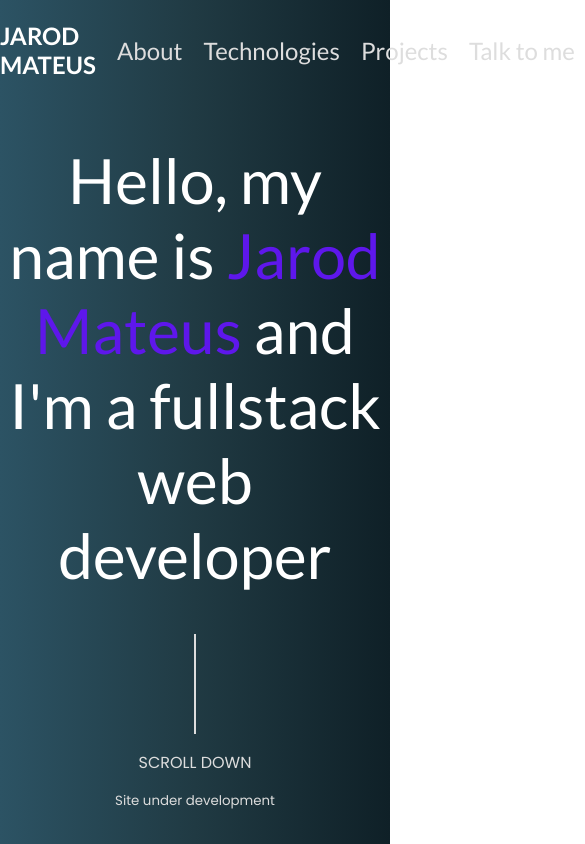
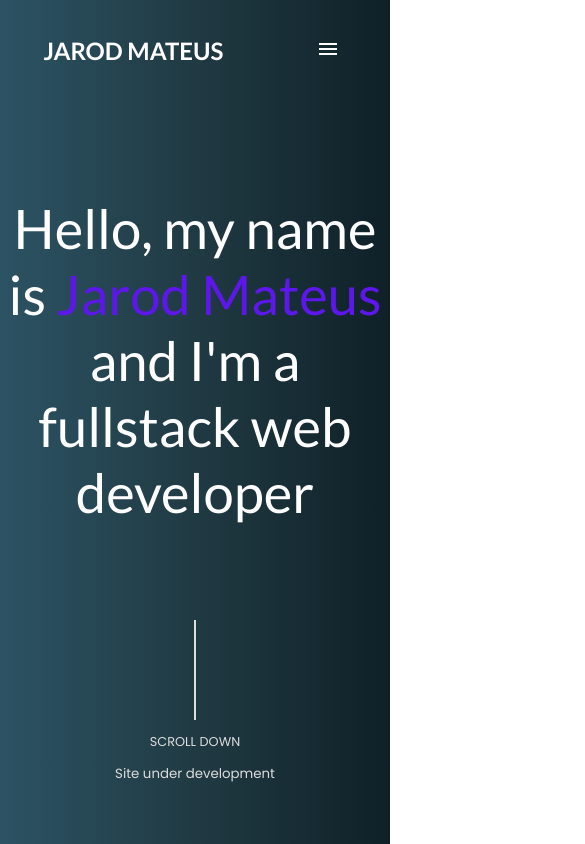
Before and after one commit to jarodsim/jarodmateus, a Next.js app: page / in a window 390 px wide. Shown: the whole page, 585 px wide, since content can reach past the window. Built offline with nearby package versions, Linux system fonts and the light colour scheme.

Commit message:
feat: adicionando menu responsivo

```diff
--- a/pages/index.js
+++ b/pages/index.js
@@ -1,14 +1,22 @@
+import { useState } from 'react'
 import Head from 'next/head'
 import styles from '../styles/Home.module.css'
 
 import { motion } from 'framer-motion';
 
 export default function Home() {
+  const [showMenu, setShowMenu] = useState(false)
+
   return (
     <div className={styles.container}>
       <Head>
         <title>Jarod Mateus</title>
         <link rel="icon" href="/favicon.ico" />
+        <meta charset="utf-8" />
+        <meta name="viewport"
+          content="width=device-width, initial-scale=1, shrink-to-fit=no" />
+        <meta name="description" content="Site sobre Jarod Mateus" />
+        <meta name="author" content="Jarod Mateus" />
       </Head>
       <motion.header className={styles.header} initial="hidden" animate="visible" variants={{
         hidden: {
@@ -25,13 +33,29 @@ export default function Home() {
       }}>
         <h1>JAROD MATEUS</h1>
 
-        <ul>
+        <ul className={styles.menu_desktop}>
           <li><a href="/">About</a></li>
           <li><a href="/">Technologies</a></li>
           <li><a href="/">Projects</a></li>
           <li><a href="/">Talk to me</a></li>
         </ul>
+
+        <div className={styles.menu_mobile}>
+          <button className={styles.button_open_menu} onClick={() => setShowMenu(!showMenu)}><img src="/menu.png" alt="open menu icon" /></button>
+        </div>
       </motion.header>
+
+      {showMenu ? (
+        <div className={styles.content_menu_mobile}>
+          <button className={styles.button_close_menu} onClick={() => setShowMenu(!showMenu)}><img src="/close.png" alt="close menu icon" /></button>
+          <ul className={styles.menu_mobile_list}>
+            <li><a href="/">About</a></li>
+            <li><a href="/">Technologies</a></li>
+            <li><a href="/">Projects</a></li>
+            <li><a href="/">Talk to me</a></li>
+          </ul>
+        </div>
+      ) : ''}
 
       <motion.div className={styles.content} initial="hidden" animate="visible" variants={{
         hidden: {
@@ -46,11 +70,13 @@ export default function Home() {
           }
         },
       }}>
-        <h1>Hello, my name is <span>Jarod Mateus</span> and I'm a fullstack web developer</h1>
-        <div className={styles.divScroll}>
-        <div className={styles.vertical}></div>
-        <p>SCROLL DOWN</p>
-        <small>Site under development</small>
+        <div className={styles.title}>
+          <h1>Hello, my name is <span>Jarod Mateus</span> and I'm a fullstack web developer</h1>
+        </div>
+        <div className={styles.div_scroll}>
+          <div className={styles.vertical}></div>
+          <p>SCROLL DOWN</p>
+          <small>Site under development</small>
         </div>
       </motion.div>
     </div>
--- a/styles/Home.module.css
+++ b/styles/Home.module.css
@@ -25,7 +25,7 @@
   font-size: 1.5em;
 }
 
-.header ul {
+.menu_desktop {
   min-width: 500px;
   display: flex;
   flex-direction: row;
@@ -36,24 +36,24 @@
   padding: 0;
 }
 
-.header ul li {
+.menu_desktop li {
   display: inline;
 }
 
-.header ul li a {
+.menu_desktop li a {
   color: #ddd;
   min-width: 80px;
   font-size: 1.5em;
   transition: 0.2s;
 }
 
-.header ul li a:hover {
+.menu_desktop li a:hover {
   color: #5E17EB;
 }
 
 .content {
   width: 100%;
-  min-height: 80vh;
+  min-height: 88vh;
   display: flex;
   flex-direction: column;
   justify-content: space-evenly;
@@ -61,9 +61,18 @@
   text-align: center;
 }
 
+.title {
+  min-height: 300px;
+  width: 100%;
+  display: flex;
+  flex-direction: column;
+  justify-content: center;
+  align-items: center;
+}
+
 .content h1 {
   color: #fff;
-  font-size: 3.9em;
+  font-size: 3.4em;
   font-weight: 500;
 }
 
@@ -71,7 +80,7 @@
   color: #5E17EB;
 }
 
-.divScroll{
+.div_scroll {
   width: 100%;
   display: flex;
   flex-direction: column;
@@ -87,9 +96,72 @@
 .content p {
   font-family: 'Poppins', -apple-system, BlinkMacSystemFont, 'Segoe UI', Roboto, Oxygen, Ubuntu, Cantarell, 'Open Sans', 'Helvetica Neue', sans-serif;
   color: #ddd;
+  font-size: 0.8em;
 }
 
 .content small {
   font-family: 'Poppins', -apple-system, BlinkMacSystemFont, 'Segoe UI', Roboto, Oxygen, Ubuntu, Cantarell, 'Open Sans', 'Helvetica Neue', sans-serif;
   color: #ddd;
 }
+
+.menu_mobile {
+  display: none;
+}
+
+.button_open_menu,
+.button_close_menu {
+  background: transparent;
+  border: 0;
+  cursor: pointer;
+}
+
+.button_close_menu{
+  width: 80px;
+  height: 50px;
+  align-self: flex-end;
+}
+
+.content_menu_mobile {
+  width: 100%;
+  left: 0;
+  min-height: 100vh;
+  display: flex;
+  flex-direction: column;
+  justify-content: initial;
+  align-items: center;
+  z-index: 100;
+  position: absolute;
+  background: #0F2027;
+  background: -webkit-linear-gradient(to right, #2C5364, #203A43, #0F2027);
+  background: linear-gradient(to right, #2C5364, #203A43, #0F2027);
+  overscroll-behavior: contain;
+}
+
+.menu_mobile_list {
+  list-style: none;
+  width: 100%;
+}
+
+.menu_mobile_list li {
+  margin: 5px 0px;
+}
+
+.menu_mobile_list a {
+  color: #ddd;
+  min-width: 80px;
+  font-size: 1.8em;
+  transition: 0.2s;
+}
+
+@media screen and (max-width: 800px) {
+  .menu_desktop {
+    display: none;
+  }
+
+  .menu_mobile {
+    display: flex;
+    flex-direction: column;
+    justify-content: initial;
+    align-items: center;
+  }
+}
```
Also changed, not shown: public/close.png (added), public/menu.png (added).
